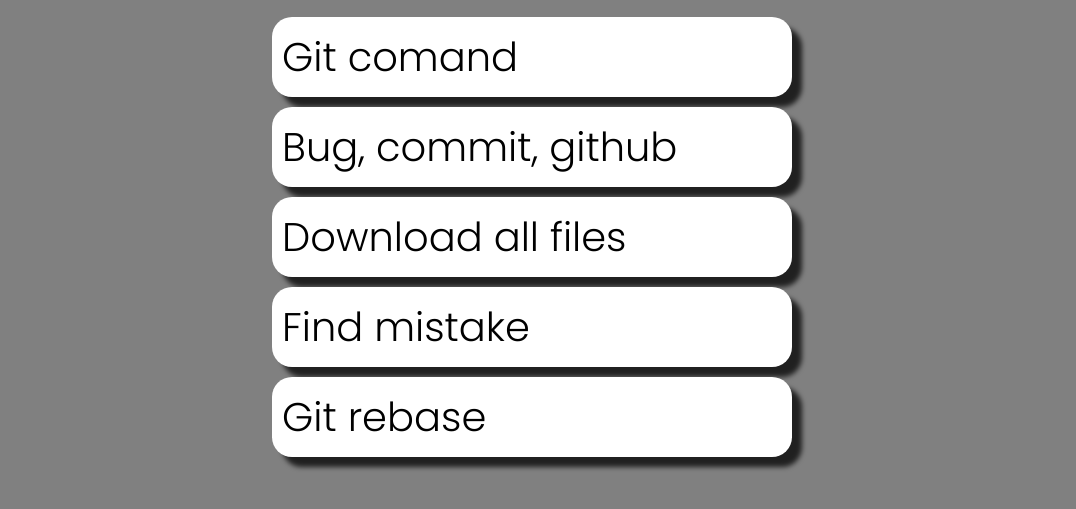
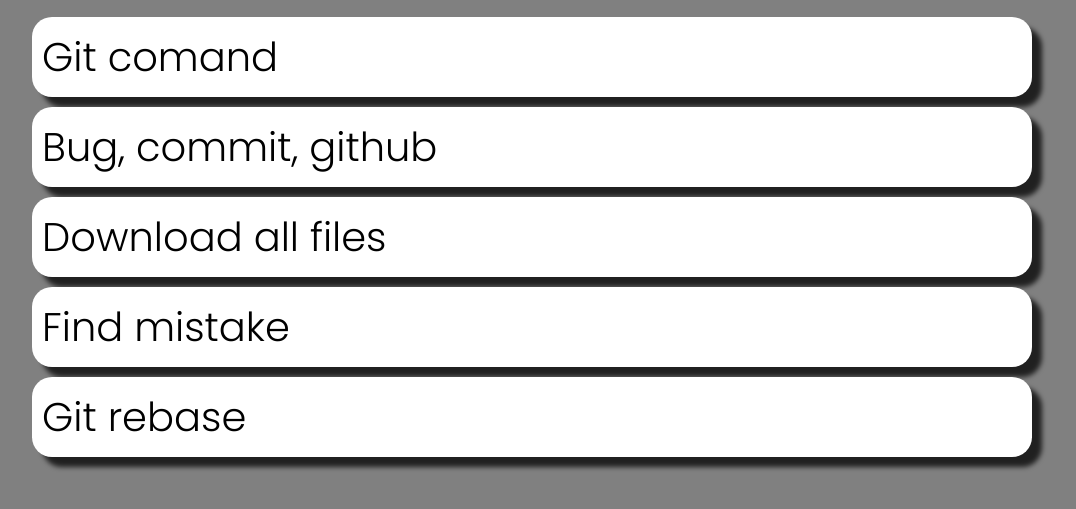
Before and after one commit to eYreena/cssBayan, a plain HTML site: page cssBayan/index.html in a window 1280 px wide. Shown: the part 71-580 px from the top of the page, without its empty margins (108-1184 px from the left). Drawn offline with Linux system fonts and the light colour scheme.

Commit message:
feat: add adaptive styling

```diff
--- a/cssBayan/style.css
+++ b/cssBayan/style.css
@@ -7,21 +7,6 @@
 
 body {
     background-color: grey;
-}
-
-* li {
-    list-style: none;
-    border-radius: 20px;
-    background-color: #fff;
-    padding: 10px;
-    margin-bottom: 10px;
-    box-shadow: 10px 10px 5px 0px rgba(0, 0, 0, 0.75);
-    -webkit-box-shadow: 10px 10px 5px 0px rgba(0, 0, 0, 0.75);
-    -moz-box-shadow: 10px 10px 5px 0px rgba(0, 0, 0, 0.75);
-}
-
-li:hover {
-    color: yellow;
 }
 
 .header {
@@ -36,8 +21,7 @@ li:hover {
     flex-direction: column;
     align-items: center;
     margin-top: 75px;
-    width: 600px;
-    margin: 0 auto;
+    margin: 0 20px;
 }
 
 .accordion:hover .accordion-text {
@@ -51,21 +35,48 @@ li:hover {
     transition: all 0.2s;
 }
 
+@media screen and (min-width: 768px) {
+    .accordion {
+        width: 700px;
+        margin: 0 auto;
+    }
+}
+
+@media screen and (min-width: 1050px) {
+    .accordion {
+        width: 1000px;
+    }
+}
+
+.accordion-box {
+    display: inline-block;
+    width: 100%;
+    list-style: none;
+    border-radius: 20px;
+    background-color: #fff;
+    padding: 10px;
+    margin-bottom: 10px;
+    box-shadow: 10px 10px 5px 0px rgba(0, 0, 0, 0.75);
+    -webkit-box-shadow: 10px 10px 5px 0px rgba(0, 0, 0, 0.75);
+    -moz-box-shadow: 10px 10px 5px 0px rgba(0, 0, 0, 0.75);
+}
+
+.accordion-box:hover {
+    color: yellow;
+}
+
 .accordion-text {
     display: flex;
     align-items: center;
     justify-content: space-between;
-    font-size: 40px;
+    font-size: 30px;
     font-weight: 300;
     cursor: pointer;
     color: black;
     transition: all 0.2s;
 }
 
-.accordion-text.accordion-text:active {
-    color: yellow;
-}
-
+.accordion-text.accordion-text:active,
 .accordion-text:active .accordion-icon {
     color: yellow;
 }
@@ -78,19 +89,24 @@ li:hover {
     transform: rotate(0);
 }
 
-.accordion-input {
-    display: none;
+@media screen and (min-width: 768px) {
+    .accordion-text {
+        font-size: 35px;
+    }
+}
+
+@media screen and (min-width: 1050px) {
+    .accordion-text {
+        font-size: 40px;
+    }
 }
 
 .accordion-icon {
     display: none;
 }
 
-.content {
-    line-height: 26px;
-    max-height: 0;
-    overflow: hidden;
-    transition: max-height 0.5s;
+.accordion-input {
+    display: none;
 }
 
 .accordion-input:checked + label.accordion-text {
@@ -105,6 +121,13 @@ li:hover {
     transform: rotate(0);
 }
 
+.content {
+    line-height: 26px;
+    max-height: 0;
+    overflow: hidden;
+    transition: max-height 0.5s;
+}
+
 .content-image {
-    width: 500px;
+    width: 100%;
 }
```
